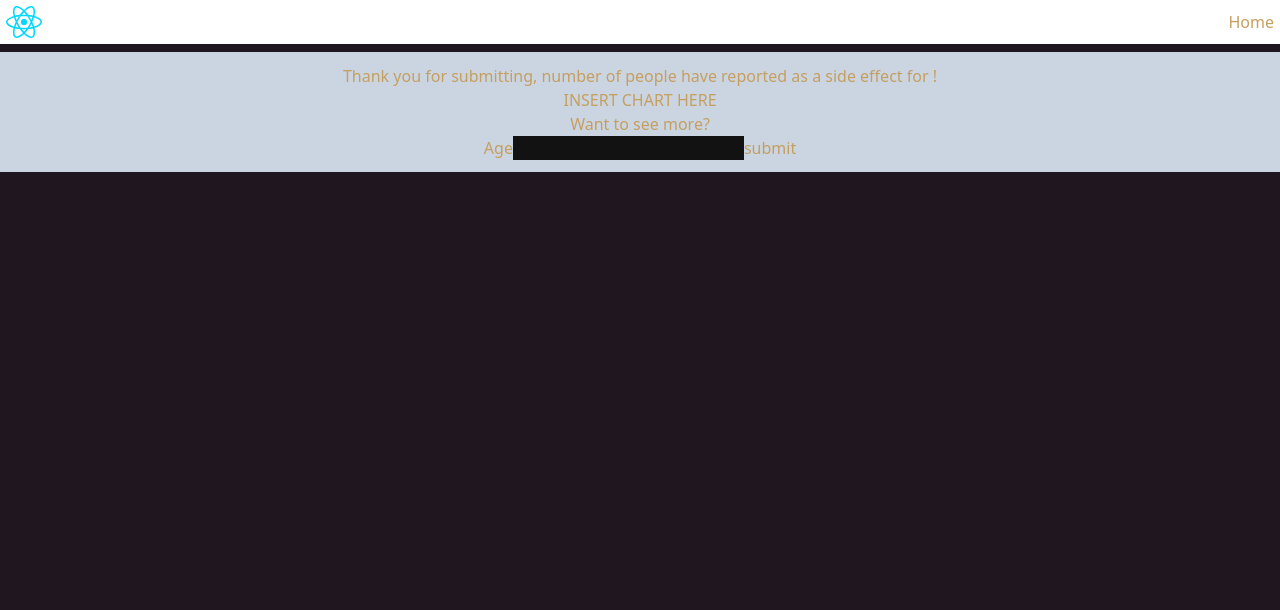
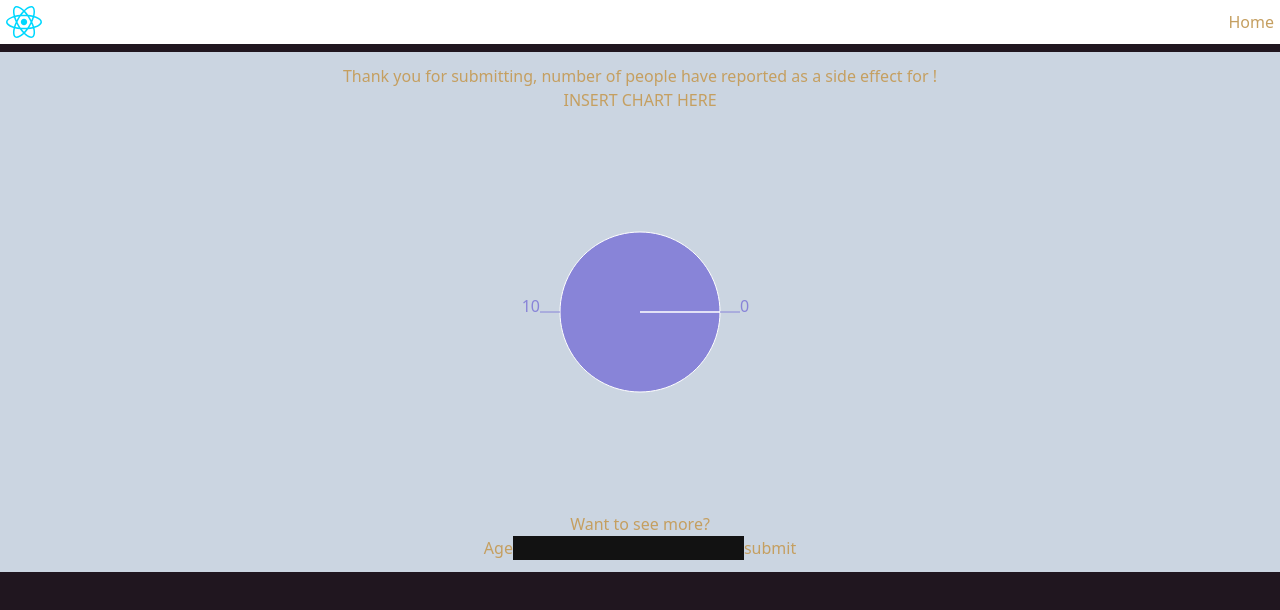
Before and after one commit to Team-Spice/salt-final-project, a React (Vite) app in the folder final-project/: page /FirstChart in a window 1280 px wide. Shown: the top 610 px of the page. Built offline with nearby package versions, Linux system fonts and the light colour scheme; no server answers.

Commit message:
Add FirstChartDone

```diff
--- a/final-project/package.json
+++ b/final-project/package.json
@@ -12,7 +12,8 @@
   "dependencies": {
     "react": "^18.2.0",
     "react-dom": "^18.2.0",
-    "react-router-dom": "^6.22.3"
+    "react-router-dom": "^6.22.3",
+    "recharts": "^2.12.3"
   },
   "devDependencies": {
     "@types/react": "^18.2.66",
--- /dev/null
+++ b/final-project/src/components/Charts.tsx
@@ -0,0 +1,41 @@
+import { PieChart, Pie, Tooltip, ResponsiveContainer } from "recharts";
+// import SideEffect from "./SideEffect";
+// import { SideEffectType } from "../types";
+
+type ChartProps = {
+  sideEffect?: string | undefined;
+  reportCount: number;
+  productName: string;
+  totalReport: number;
+};
+
+const FirstChartDone = ({
+  sideEffect,
+  reportCount,
+  productName,
+  totalReport,
+}: ChartProps) => {
+  return (
+    <ResponsiveContainer width="100%" height={400}>
+      <PieChart>
+        <Pie
+          data={[
+            { name: sideEffect, value: reportCount },
+            { name: productName, value: totalReport - reportCount },
+          ]}
+          isAnimationActive={false}
+          dataKey="value"
+          nameKey="name"
+          cx="50%"
+          cy="50%"
+          outerRadius={80}
+          fill="#8884d8"
+          label
+        />
+        <Tooltip />
+      </PieChart>
+    </ResponsiveContainer>
+  );
+};
+
+export default FirstChartDone;
--- a/final-project/src/components/FirstChart.tsx
+++ b/final-project/src/components/FirstChart.tsx
@@ -1,6 +1,7 @@
 import { useNavigate } from "react-router-dom";
 import { FormEvent, useState } from "react";
 import { updateReport } from "../api";
+import FirstChartDone from "./Charts";
 
 // const ageGroup = [
 //   "0-10",
@@ -52,6 +53,12 @@ const FirstChart = ({
         {sideEffectName} as a side effect for {productName}!
       </p>
       <p>INSERT CHART HERE</p>
+      <FirstChartDone
+        sideEffect={sideEffectName}
+        reportCount={parseInt(count || "0")}
+        productName={productName ?? ""}
+        totalReport={10}
+      />
       <p>Want to see more?</p>
       <form onSubmit={handleSubmit}>
         <label htmlFor="formAge">Age</label>
```
Also changed, not shown: 1 other file (tests, documents, lock files or other folders).
